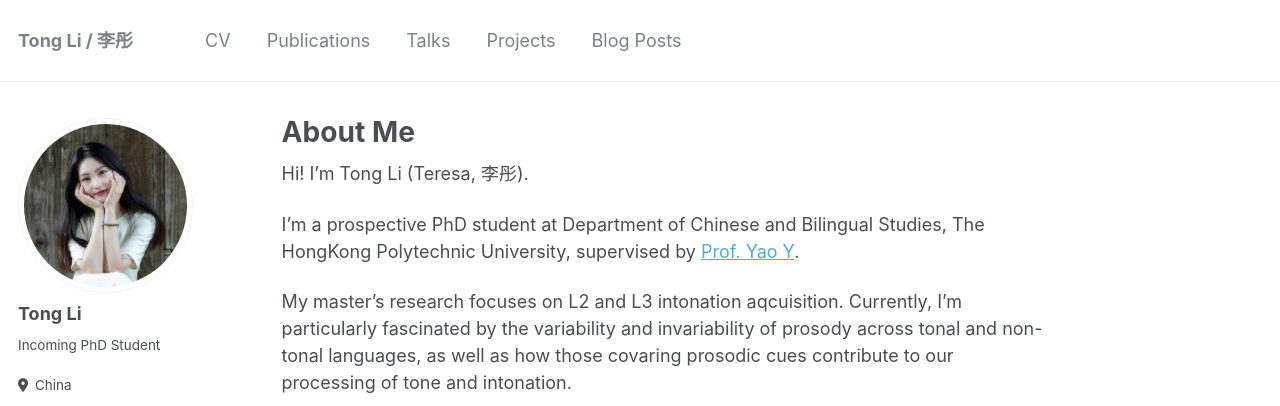
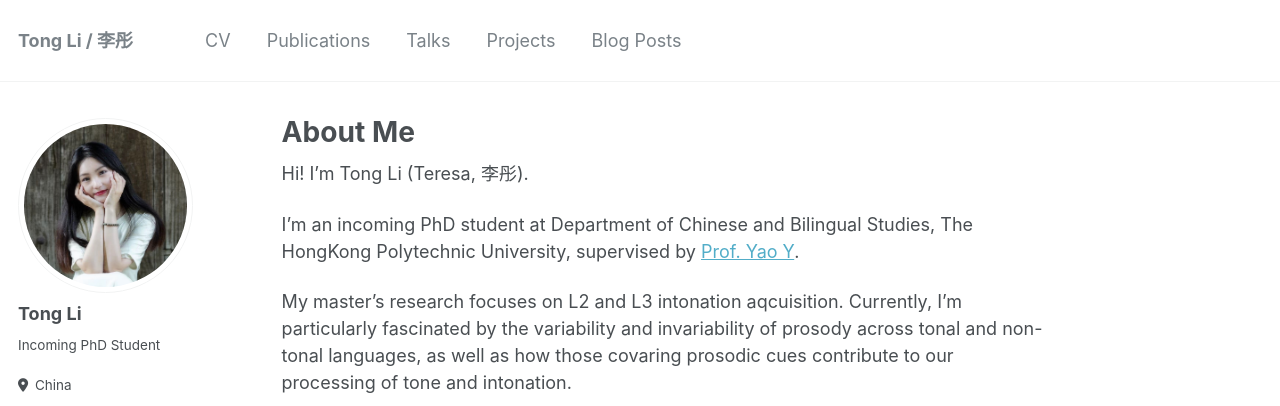
Before and after one commit to litonglinguistics/litonglinguistics.github.io, a Jekyll site: the page built from _pages/about.md, in a window 1280 px wide and 1333 px high. Shown: the top 406 px of the window. Built offline with Jekyll 4.4.1, drawn with Linux system fonts in a browser that asks for light colours.

Commit message:
Update about.md

```diff
--- a/_pages/about.md
+++ b/_pages/about.md
@@ -11,7 +11,7 @@ redirect_from:
 
 Hi! I'm Tong Li (Teresa, 李彤).
 
-I'm a prospective PhD student at Department of Chinese and Bilingual Studies, The HongKong Polytechnic University, supervised by [Prof. Yao Y](https://research.polyu.edu.hk/en/persons/yao-yao).
+I'm an incoming PhD student at Department of Chinese and Bilingual Studies, The HongKong Polytechnic University, supervised by [Prof. Yao Y](https://research.polyu.edu.hk/en/persons/yao-yao).
 
 My master's research focuses on L2 and L3 intonation aqcuisition. Currently, I'm particularly fascinated by the variability and invariability of prosody across tonal and non-tonal languages, as well as how those covaring prosodic cues contribute to our processing of tone and intonation.
 
```
